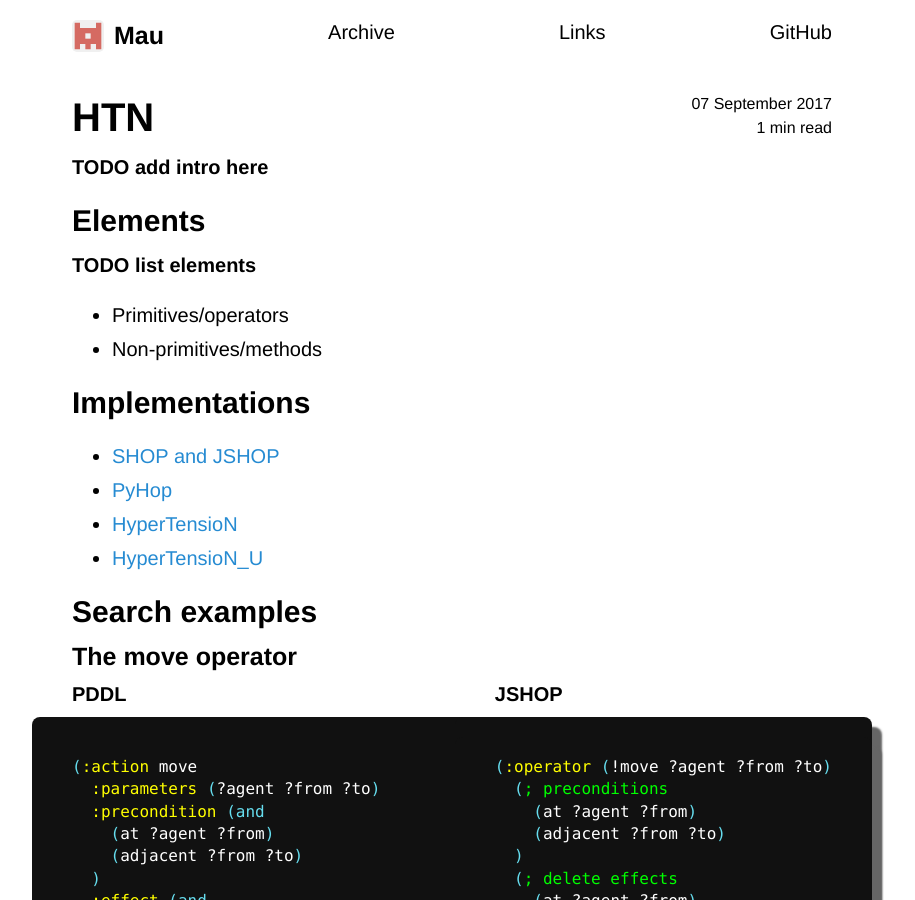
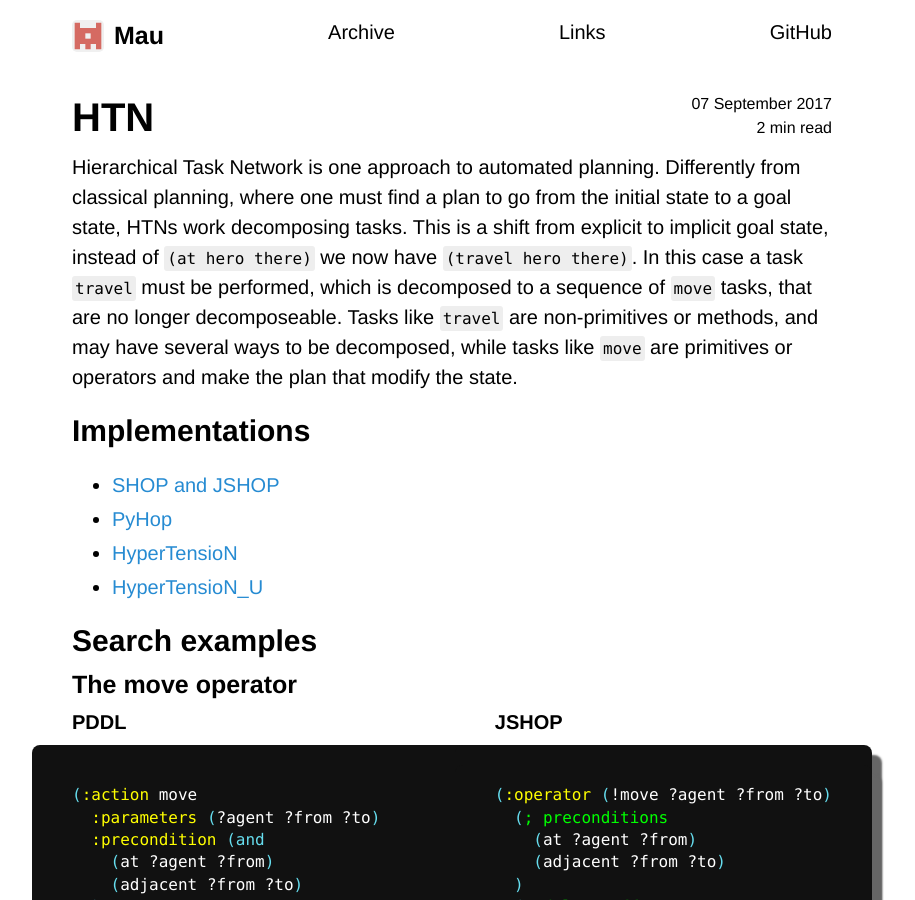
Before and after one commit to Maumagnaguagno/maumagnaguagno.github.io, a Jekyll site: the page built from htn.md, in a window 1280 px wide and 900 px high. Shown: the whole window, without its empty margins (188-1103 px from the left). Built offline with Jekyll 4.4.1, drawn with Linux system fonts in a browser that asks for light colours; our own code applies the rules of GitHub Pages for plain Markdown files.

Commit message:
Add intro to HTN

```diff
--- a/htn.md
+++ b/htn.md
@@ -7,13 +7,11 @@ hidden: true
 ---
 
 # HTN
-
-**TODO add intro here**
-
-## Elements
-**TODO list elements**
-- Primitives/operators
-- Non-primitives/methods
+Hierarchical Task Network is one approach to automated planning.
+Differently from classical planning, where one must find a plan to go from the initial state to a goal state, HTNs work decomposing tasks.
+This is a shift from explicit to implicit goal state, instead of ``(at hero there)`` we now have ``(travel hero there)``.
+In this case a task ``travel`` must be performed, which is decomposed to a sequence of ``move`` tasks, that are no longer decomposeable.
+Tasks like ``travel`` are non-primitives or methods, and may have several ways to be decomposed, while tasks like ``move`` are primitives or operators and make the plan that modify the state.
 
 ## Implementations
 - [SHOP and JSHOP](https://www.cs.umd.edu/projects/shop/)
```
